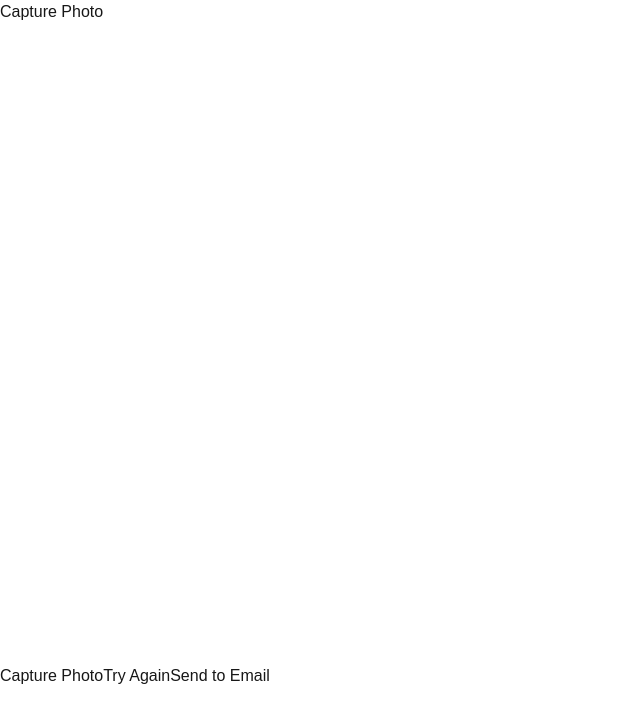
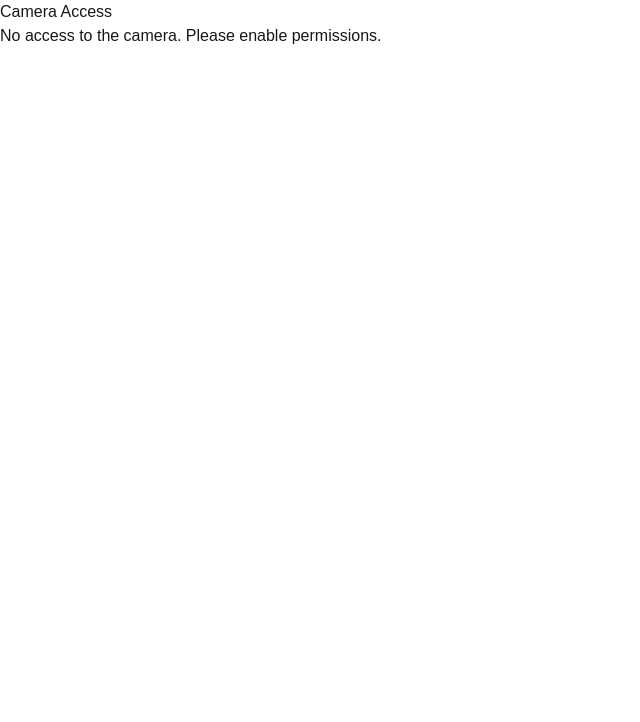
Before and after one commit to virnzlivara/ayuda-app, a Next.js app: page /takePicture in a window 1280 px wide. Shown: the top 722 px of the page, without its empty margins (0-640 px from the left). Built offline with nearby package versions, Linux system fonts and the light colour scheme; no server answers.

Commit message:
native camera

```diff
--- a/src/app/takePicture/page.tsx
+++ b/src/app/takePicture/page.tsx
@@ -1,10 +1,13 @@
+"use client";
+import { Camera } from '@/components/Camera'
 import { PhotoCapture } from '@/components/PhotoCapture'
 import React from 'react'
 
 const page = () => {
   return (
     <div>
-      <PhotoCapture/>
+      {/* <PhotoCapture/> */}
+      <Camera/>
     </div>
   )
 }
--- /dev/null
+++ b/src/components/Camera.tsx
@@ -0,0 +1,37 @@
+import React, { useEffect, useRef, useState } from 'react';
+
+export const Camera = () => {
+  const [hasCameraPermission, setHasCameraPermission] = useState(false);
+  const videoRef = useRef(null);
+
+  useEffect(() => {
+    // Check if the browser supports getUserMedia
+    if (navigator.mediaDevices && navigator.mediaDevices.getUserMedia) {
+      navigator.mediaDevices
+        .getUserMedia({ video: true })
+        .then((stream) => {
+          // If access granted, set the video stream to the video element
+          if (videoRef.current) {
+            videoRef.current.srcObject = stream;
+            setHasCameraPermission(true);
+          }
+        })
+        .catch((error) => {
+          // Handle errors (e.g., no permission or camera access denied)
+          console.error('Error accessing camera:', error);
+          setHasCameraPermission(false);
+        });
+    }
+  }, []);
+
+  return (
+    <div>
+      <h1>Camera Access</h1>
+      {hasCameraPermission ? (
+        <video ref={videoRef} autoPlay width="100%" height="auto"></video>
+      ) : (
+        <p>No access to the camera. Please enable permissions.</p>
+      )}
+    </div>
+  );
+};
```
Also changed, not shown: package.json (+6 -5 lines), 1 other file (tests, documents, lock files or other folders).
